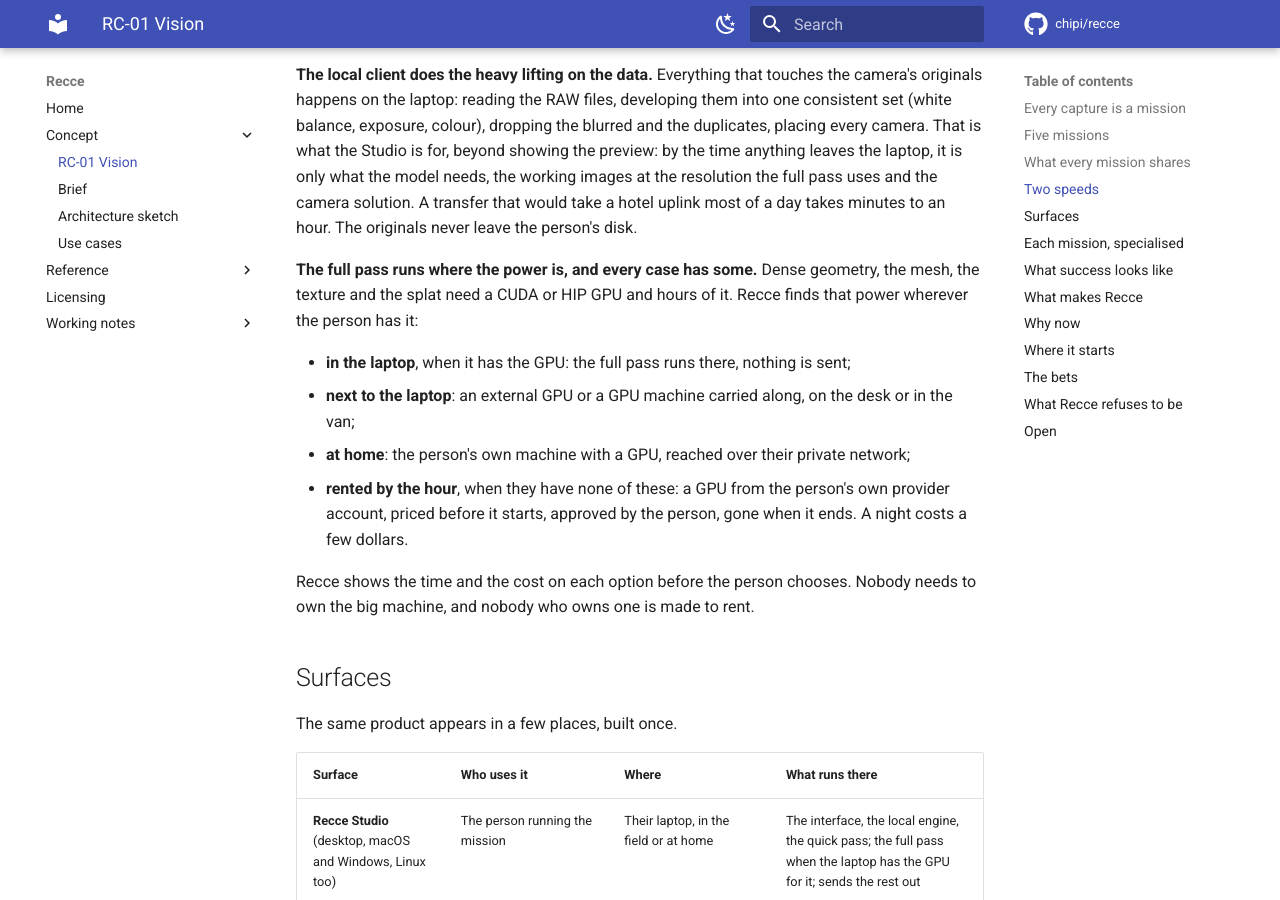
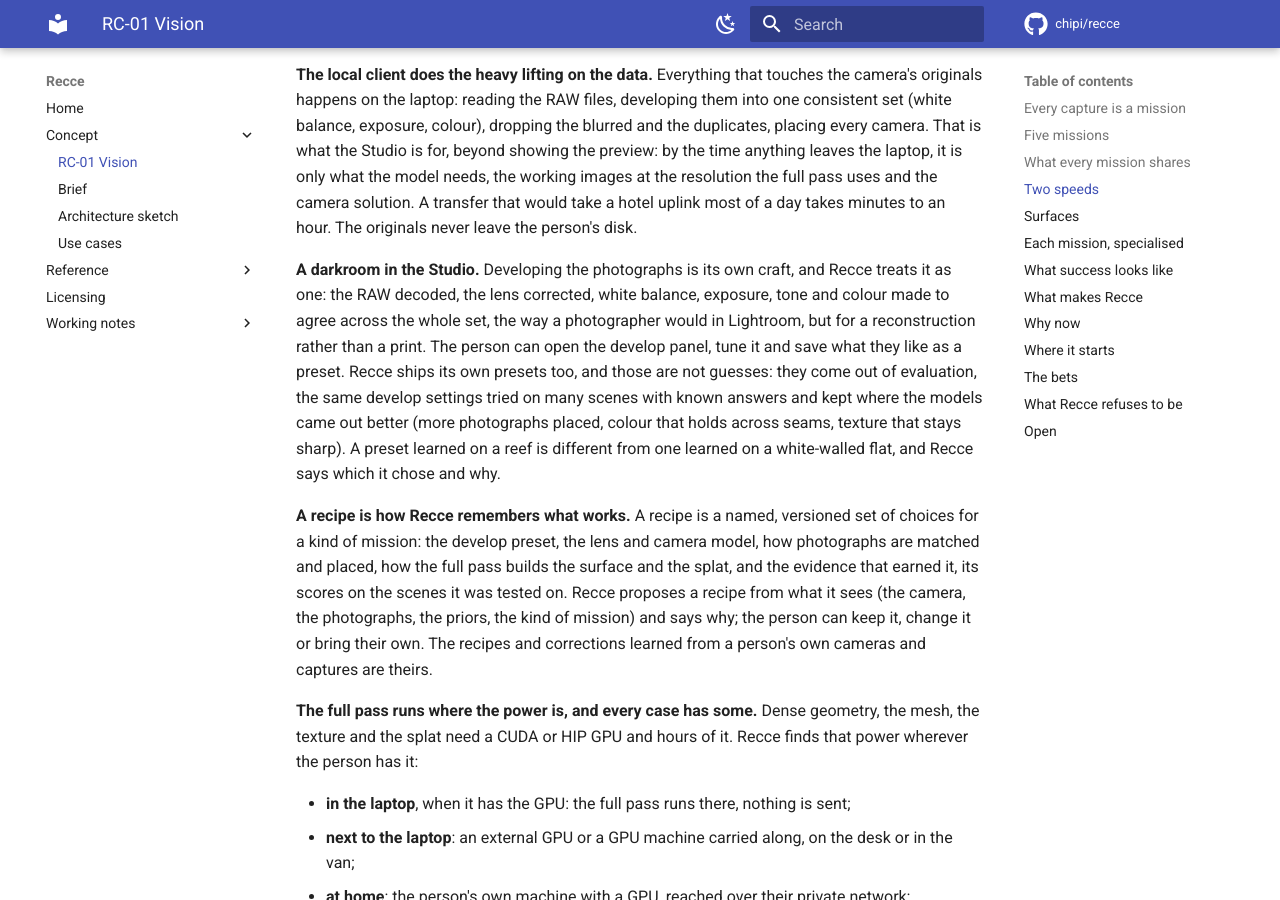
Before and after one commit to chipi/photogrammetry, an MkDocs documentation site: the page built from docs/concept/RC-01-vision.md, in a window 1280 px wide and 900 px high, scrolled down 2466 px. Built offline with MkDocs 1.6.1 and Material for MkDocs 9.7.7, drawn with Linux system fonts in a browser that asks for light colours; comment, search, counter and statistics services are not loaded; some of the changed text lies outside the part shown.

Commit message:
docs(RC-01): a darkroom in the Studio; what a recipe is
Version 0.6. Develop becomes its own module (owner, 2026-11-27): RAW,
lens correction and set-wide adjustments, a develop panel with saved
presets, Recce's own presets learned by evaluation across scenes, built
on third-party libraries and prototyped on its own. A recipe is the
named, versioned set of choices for a kind of mission with the evidence
that earned it.

Cross-doc check: docs/concept/RC-brief.md (§4 decision; 'Strategies, not
one pipeline' already names recipes), docs/concept/RC-architecture-sketch.md
(develop row, open question 9), docs/wip/step0-status.md (recipes and
profiles stay private, 2026-11-26), prototypes/RC-P5-raw (the rawpy route),
docs/LICENSING.md (LGPL libraries by dynamic link).

Co-Authored-By: Claude Opus 5.5 <noreply@anthropic.com>
Claude-Session: https://claude.ai/code/session_01UDhkTmhsBp5rZofYwCtEiy

```diff
--- a/docs/concept/RC-01-vision.md
+++ b/docs/concept/RC-01-vision.md
@@ -101,6 +101,24 @@ camera. That is what the Studio is for, beyond showing the preview: by the time
 the laptop, it is only what the model needs, the working images at the resolution the full pass
 uses and the camera solution. A transfer that would take a hotel uplink most of a day takes
 minutes to an hour. The originals never leave the person's disk.
+
+**A darkroom in the Studio.** Developing the photographs is its own craft, and Recce treats it as
+one: the RAW decoded, the lens corrected, white balance, exposure, tone and colour made to agree
+across the whole set, the way a photographer would in Lightroom, but for a reconstruction rather
+than a print. The person can open the develop panel, tune it and save what they like as a
+preset. Recce ships its own presets too, and those are not guesses: they come out of evaluation,
+the same develop settings tried on many scenes with known answers and kept where the models came
+out better (more photographs placed, colour that holds across seams, texture that stays sharp). A
+preset learned on a reef is different from one learned on a white-walled flat, and Recce says
+which it chose and why.
+
+**A recipe is how Recce remembers what works.** A recipe is a named, versioned set of choices
+for a kind of mission: the develop preset, the lens and camera model, how photographs are
+matched and placed, how the full pass builds the surface and the splat, and the evidence that
+earned it, its scores on the scenes it was tested on. Recce proposes a recipe from what it sees
+(the camera, the photographs, the priors, the kind of mission) and says why; the person can keep
+it, change it or bring their own. The recipes and corrections learned from a person's own
+cameras and captures are theirs.
 
 **The full pass runs where the power is, and every case has some.** Dense geometry, the mesh,
 the texture and the splat need a CUDA or HIP GPU and hours of it. Recce finds that power wherever
@@ -275,4 +293,6 @@ they capture with their own software, and Recce tells them what is missing. Not
 - **What the full pass needs sent,** and when the originals have to travel (full-detail texture,
   colour corrected by range underwater).
 - **Renting.** Which providers first, and how data reaches them.
+- **The develop module.** Which libraries for lens correction and colour, and how presets are
+  evaluated across scenes; its own prototypes.
 - **A Mac running the full pass itself,** or always sending it out.
```
Also changed, not shown: other parts of docs/concept/RC-01-vision.md (+1 -1 lines), docs/concept/RC-architecture-sketch.md (+5 -2 lines), docs/concept/RC-brief.md (+7 -0 lines).
